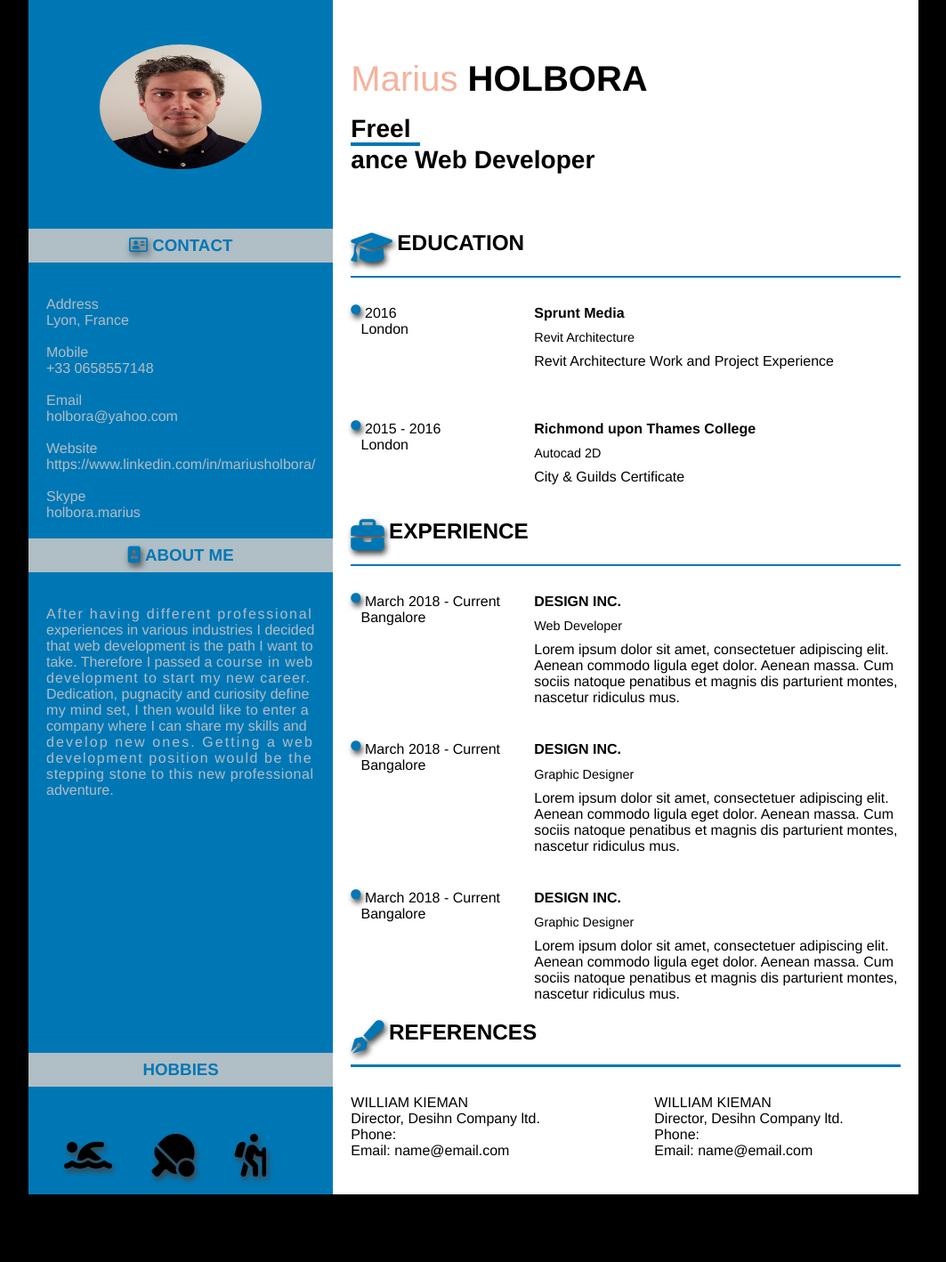
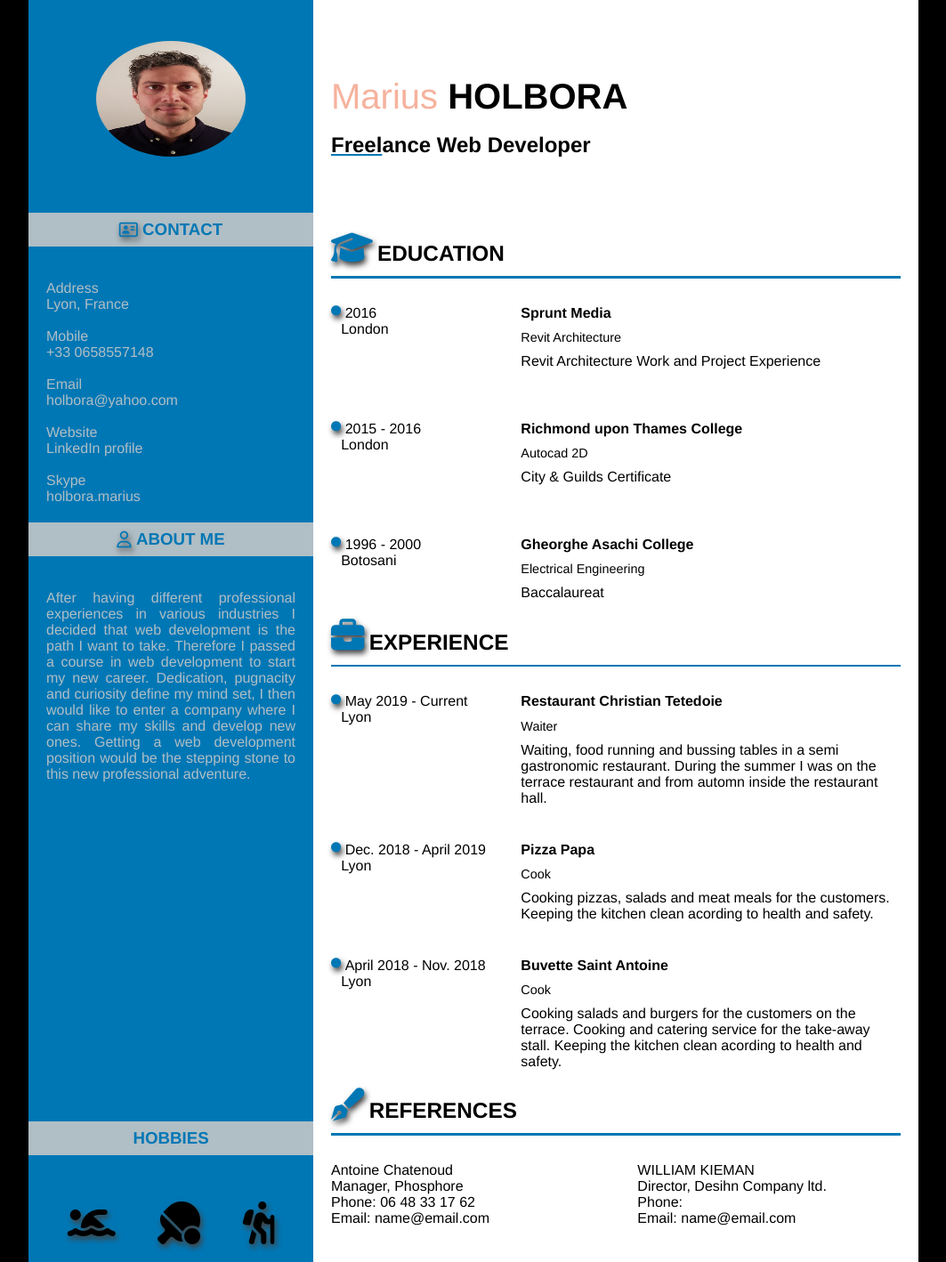
Before and after one commit to holboram/CV, a plain HTML site: page index.html in a window 1280 px wide. Shown: the part 17-1435 px from the top of the page at 89% size, without its empty margins (108-1171 px from the left). Before the commit the page ends 1359 px from the top, so only its background shows below. Drawn offline with Linux system fonts and the light colour scheme.

Commit message:
I modified de underline, I added links for emal and website, in main part I aligned the headings with the icons and I added a breakpoint for the mobile view.

```diff
--- a/CSS/style.css
+++ b/CSS/style.css
@@ -17,6 +17,7 @@ body {
         background-color: black;
 }
 
+/*Side left*/
 aside {
         flex: 1;
         flex-shrink: 2;
@@ -60,49 +61,28 @@ img {
         color: #B0BEC5;
 }
 
+a {
+        color: #B0BEC5;
+        text-decoration: none;
+}
+
+a:hover, a:active {
+      color: #e1e9ef;
+}
+
 .align--about {
         flex: 3;
         display: flex;
         padding: 1.25em 1.25em;
+        text-align: justify;
         color: #B0BEC5;
 }
 
-.spread--a {
-        letter-spacing: 0.11em;
-}
-
-.spread--b {
-        letter-spacing: 0.05em;
-}
-
-.spread--c {
-        letter-spacing: 0.07em;
-}
-
-.spread--d {
-        letter-spacing: 0.02em;
-}
-
-.spread--e {
-        letter-spacing: 0.13em;
-}
-
-.spread--f {
-        letter-spacing: 0.10em;
-}
-
-.spread--g {
-        letter-spacing: 0.04em;
-}
-
-.component {
-        font-size: 1.3em;
-}
-
-#list-inline > li {
+#list-inline {
         list-style: none;
-        display: inline;
-        padding: 1.25em 1.25em;
+        display: flex;
+        flex-flow: row wrap;
+        justify-content: space-around;
 }
 
 .icons {
@@ -113,24 +93,13 @@ i {
     text-shadow:2px 4px 6px #424242;
 }
 
-.fa {
-    font-size: 3em;
-}
 .fa-swimmer, .fa-table-tennis, .fa-hiking {
     font-size: 3em;
     padding-top: 0.3em;
 
 }
 
-.fa-circle {
-        font-size: 0.7em;
-        color: #0077B5;
-}
-.fa-pen-fancy, .fa-briefcase, .fa-graduation-cap {
-        color:  #0077B5;
-}
-
-
+/*Right Side (Main Side)*/
 main {
         flex: 2;
         flex-shrink: 1;
@@ -138,6 +107,17 @@ main {
         flex-flow: column wrap;
         padding: 1.25em;
         background-color: white;
+}
+
+.fa-circle {
+        position: relative;
+        bottom: -0.1em;
+        font-size: 0.7em;
+        color: #0077B5;
+}
+.fa-pen-fancy, .fa-briefcase, .fa-graduation-cap {
+        font-size: 2em;
+        color:  #0077B5;
 }
 
 header {
@@ -148,8 +128,7 @@ header {
         flex-basis: 16em;
 }
 
-span.small--line{
-        display: inline;
+header > h3{
         font-size: 1.5em;
 }
 
@@ -157,19 +136,19 @@ header > h2 {
         font-size: 2.5em;
 }
 
-.small--line > hr {
-        position: relative;
-        top: -1%;
-        border: none;
-        height: 0.14em;
-        background: #0077B5;
-        width: 12.5%;
+.small--line {
+        text-decoration: underline;
+        text-decoration-color: #0077B5;
 }
 
 .front {
         color: #f6b29d;
         font-family:Helvetica, Helvetica, Arial, sans-serif;
         font-weight:100;
+}
+
+.component {
+        font-size: 1.3em;
 }
 
 .education {
@@ -183,6 +162,11 @@ header > h2 {
 
 .styles--b{
         display: flex;
+}
+
+.component {
+        position: relative;
+        bottom: -0.5em;
 }
 
 .box {
@@ -218,3 +202,57 @@ header > h2 {
         justify-content: space-between;
         padding: 1.25em 0;
 }
+
+/* Mobile Styles */
+@media only screen and (max-width: 425px) {
+
+        main {
+                background-color: #0077B5;
+                color: #B0BEC5;
+        }
+
+        .styles--b {
+                justify-content: center;
+        }
+
+        .small--line {
+                text-decoration: underline;
+                text-decoration-color: #0077B5;
+        }
+
+        .component {
+                font-size: 1em;
+        }
+
+        .fa-circle {
+                position: relative;
+                bottom: -0.1em;
+                font-size: 0.7em;
+                color: #B0BEC5;
+        }
+
+        .education{
+                display: none;
+        }
+
+        .small--line {
+                text-decoration-color: #f6b29d;
+        }
+
+        .component {
+                bottom: 0;
+        }
+
+        .fa-pen-fancy, .fa-briefcase, .fa-graduation-cap {
+                font-size: 1.33em;
+                color:  #B0BEC5;
+        }
+
+        .arrengement--references {
+                display: flex;
+                flex-flow: column wrap;
+                justify-content: space-between;
+                align-content: center;
+                padding: 1.25em 0;
+        }
+}
--- a/index.html
+++ b/index.html
@@ -13,12 +13,15 @@
 
         <body>
 
+             <!-- Side left -->
                  <aside>
 
+                         <!-- AVATAR -->
                          <div class="img--box">
                                  <img src="images/Marius.jpg" alt="Marius H.  C.V. profile picture" title="Marius H.">
                          </div>
 
+                         <!-- CONTACT -->
                          <div class="edit">
                                  <h3 class="styles"><i class="far fa-address-card"></i>&nbsp;CONTACT</h3>
                          </div><br>
@@ -26,25 +29,24 @@
                          <div class="contact">
                                  <p>Address<br>Lyon, France</p><br>
                                  <p>Mobile<br>+33 0658557148</p><br>
-                                 <p>Email<br>holbora@yahoo.com</p><br>
-                                 <p>Website<br>https://www.linkedin.com/in/mariusholbora/</p><br>
+                                 <p>Email<br><a href="mailto:holbora@yahoo.com">holbora@yahoo.com</a></p><br>
+                                 <p>Website<br><a href="https://www.linkedin.com/in/mariusholbora/">LinkedIn profile</a></p><br>
                                  <p>Skype<br>holbora.marius</p>
                          </div>
 
+                         <!-- ABOUT ME -->
                          <div class="edit">
-                                 <h3 class="styles"><i class="fas fa-portrait" class="icon--size"></i>&nbsp;ABOUT ME</h3>
+                                 <h3 class="styles"><i class="far fa-user"></i>&nbsp;ABOUT ME</h3>
                          </div><br>
 
                          <div class="align--about">
-                                 <p><span class="spread--a">After having different professional</span> experiences in various industries I decided that web development is the path I want to take. Therefore I passed a
-                                         <span class="spread--b">course in web</span>
-                                         <span class="spread--c">development to start my new career.</span> Dedication, pugnacity and curiosity define
-                                         <span class="spread--d">my mind set, I then would like to enter a </span>company where I can share my skills and
-                                         <span class="spread--e">develop new ones. Getting a web</span>
-                                         <span class="spread--f">development position would be the</span>
-                                         <span class="spread--g"> stepping stone to this new professional</span> adventure.</p><br>
+                                 <p>After having different professional experiences in various industries I decided that web development is the path I want to take. Therefore I passed a
+                                         course in web development to start my new career. Dedication, pugnacity and curiosity define my mind set, I then would like to enter a company
+                                         where I can share my skills and develop new ones. Getting a web development position would be the
+                                          stepping stone to this new professional adventure.</p><br>
                          </div>
 
+                         <!-- HOBBIES -->
                          <div class="edit">
                                 <h3 class="styles">HOBBIES</h3>
                          </div><br>
@@ -59,22 +61,20 @@
 
                  </aside>
 
-
+<!-- Right Side (Main Side) -->
                  <main>
 
                          <header>
                                 <h2><span class="front">Marius</span> HOLBORA</h2><br>
-                                <h3><span class="small--line">Freel<hr></span><span class="small--line">ance Web Developer</span></h3>
-
+                                <h3><span class="small--line">Freel</span>ance Web Developer</h3>
                          </header>
 
-                         <h3 class="styles--b"><i class="fas fa-graduation-cap fa-2x"></i>&nbsp;<span class="component">EDUCATION</span></h3><hr class="education">
+                         <!-- EDUCATION -->
+                         <h3 class="styles--b"><i class="fas fa-graduation-cap"></i>&nbsp;<span class="component">EDUCATION</span></h3><hr class="education">
 
                          <div class="box">
-
                                  <p class="alignment"><i class="fas fa-circle"></i>&nbsp;2016<br>London</p>
                                  <p class="title--right"><span class="title--company">Sprunt Media</span><span class="title--position">Revit Architecture</span>Revit Architecture Work and Project Experience</p><br>
-
                          </div>
 
                          <div class="box">
@@ -82,31 +82,36 @@
                                  <p class="title--right"><span class="title--company">Richmond upon Thames College</span><span class="title--position">Autocad 2D</span>City & Guilds Certificate</p><br>
                          </div>
 
+                         <div class="box">
+                                 <p class="alignment"><i class="fas fa-circle"></i>&nbsp;1996 - 2000<br>Botosani</p>
+                                 <p class="title--right"><span class="title--company">Gheorghe Asachi College</span><span class="title--position">Electrical Engineering</span>Baccalaureat</p><br>
+                         </div>
 
-                         <h3 class="styles--b"><i class="fas fa-briefcase fa-2x"></i>&nbsp;<span class="component">EXPERIENCE</span></h3><hr class="education">
+                         <!-- EXPERIENCE -->
+                         <h3 class="styles--b"><i class="fas fa-briefcase"></i>&nbsp;<span class="component">EXPERIENCE</span></h3><hr class="education">
 
                          <div class="box">
-                                 <p class="alignment"><i class="fas fa-circle"></i>&nbsp;March 2018 - Current<br>Bangalore</p>
-                                 <p class="title--right"><span class="title--company">DESIGN INC.</span><span class="title--position">Web Developer</span>Lorem ipsum dolor sit amet, consectetuer adipiscing elit. Aenean commodo ligula eget dolor. Aenean massa. Cum sociis natoque penatibus et magnis dis parturient montes, nascetur ridiculus mus.</p><br>
+                                 <p class="alignment"><i class="fas fa-circle"></i>&nbsp;May 2019 - Current<br>Lyon</p>
+                                 <p class="title--right"><span class="title--company">Restaurant Christian Tetedoie</span><span class="title--position">Waiter</span>Waiting, food running and bussing tables in a semi gastronomic restaurant. During the summer I was on the terrace restaurant and from automn inside the restaurant hall.</p><br>
                          </div>
 
                          <div class="box">
-                                 <p class="alignment"><i class="fas fa-circle"></i>&nbsp;March 2018 - Current<br>Bangalore</p>
-                                 <p class="title--right"><span class="title--company">DESIGN INC.</span><span class="title--position">Graphic Designer</span>Lorem ipsum dolor sit amet, consectetuer adipiscing elit. Aenean commodo ligula eget dolor. Aenean massa. Cum sociis natoque penatibus et magnis dis parturient montes, nascetur ridiculus mus.</p><br>
+                                 <p class="alignment"><i class="fas fa-circle"></i>&nbsp;Dec. 2018 - April 2019<br>Lyon</p>
+                                 <p class="title--right"><span class="title--company">Pizza Papa</span><span class="title--position">Cook</span>Cooking pizzas, salads and meat meals for the customers. Keeping the kitchen clean acording to health and safety.</p><br>
                          </div>
 
                          <div class="box">
-                                 <p class="alignment"><i class="fas fa-circle"></i>&nbsp;March 2018 - Current<br>Bangalore</p>
-                                 <p class="title--right"><span class="title--company">DESIGN INC.</span><span class="title--position">Graphic Designer</span>Lorem ipsum dolor sit amet, consectetuer adipiscing elit. Aenean commodo ligula eget dolor. Aenean massa. Cum sociis natoque penatibus et magnis dis parturient montes, nascetur ridiculus mus.</p><br>
+                                 <p class="alignment"><i class="fas fa-circle"></i>&nbsp;April 2018 - Nov. 2018<br>Lyon</p>
+                                 <p class="title--right"><span class="title--company">Buvette Saint Antoine</span><span class="title--position">Cook</span>Cooking salads and burgers for the customers on the terrace. Cooking and catering service for the take-away stall. Keeping the kitchen clean acording to health and safety.</p><br>
                          </div>
 
-
-                         <h3 class="styles--b"><i class="fas fa-pen-fancy fa-2x"></i>&nbsp;<span class="component">REFERENCES</span></h3><hr class="education">
+                        <!-- REFERENCES -->
+                         <h3 class="styles--b"><i class="fas fa-pen-fancy"></i>&nbsp;<span class="component">REFERENCES</span></h3><hr class="education">
 
                          <div class="arrengement--references">
-                                <p class="arrengement">WILLIAM KIEMAN<br>
-                                        Director, Desihn Company ltd.<br>
-                                        Phone:<br>
+                                <p class="arrengement">Antoine Chatenoud<br>
+                                        Manager, Phosphore<br>
+                                        Phone: 06 48 33 17 62<br>
                                         Email: name@email.com</p><br>
                                 <p class="arrengement">WILLIAM KIEMAN<br>
                                         Director, Desihn Company ltd.<br>
```
